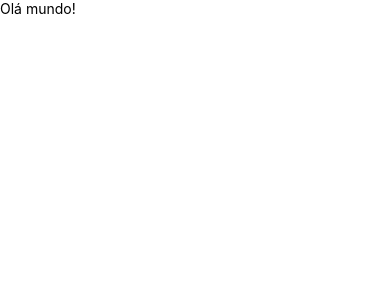
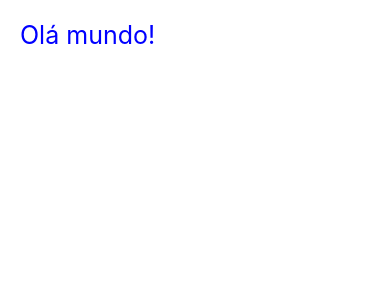
Before and after one commit to Henrique-Gontijo/desenvolve-react-native, a React Native app: screen / in a window 390 px wide. Shown: the top 300 px of the page. Built offline with nearby package versions, Linux system fonts and the light colour scheme.

Commit message:
Aula 11 – Estilizando textos

```diff
--- a/App.js
+++ b/App.js
@@ -7,7 +7,7 @@ const App = () => {
 
     	<View>
 
-			<Text>
+			<Text style={{fontSize: 25, color: 'blue', margin: 20}}>
 				Olá mundo!
 			</Text>
 
```
